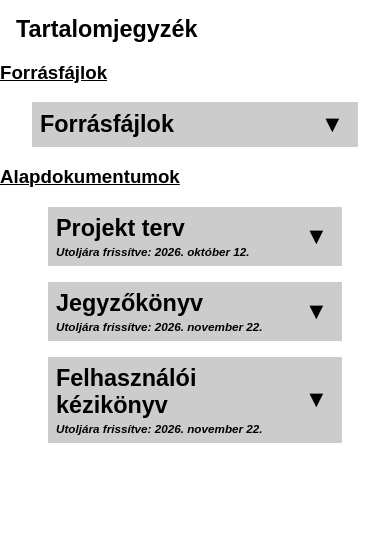
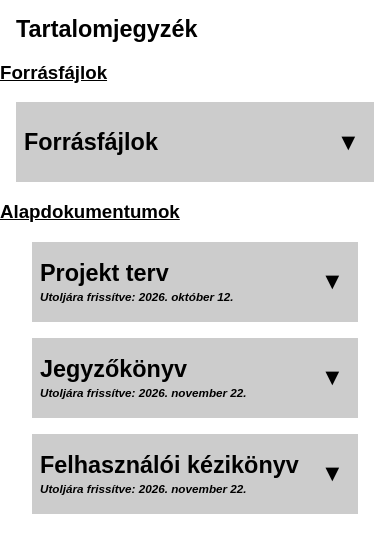
Before and after one commit to oroszkristof/EYZWG9-MOBILPROGRAMOZAS, a plain HTML site: page mobilprogramozas.html in a window 390 px wide. Drawn offline with Linux system fonts and the light colour scheme.

Commit message:
Add files via upload

```diff
--- a/mobilprogramozas.html
+++ b/mobilprogramozas.html
@@ -137,6 +137,19 @@
         font-size: 5vw;
       }
     }
+
+@media (max-width: 768px) {
+  .link {
+    margin: 1rem;
+  }
+
+  .header-container {
+    margin: 0;
+    min-height: 80px;
+    box-sizing: border-box;
+    width: 100%;
+  }
+}
   </style>
 </head>
 
@@ -207,7 +220,7 @@
         <li>
           <div class="header-container">
             <div>
-              <a href="https://drive.google.com/file/d/1920KzE9gVGV2_EHeo423omWwJ36LX28I/view?usp=sharing">
+              <a href="https://drive.google.com/file/d/11PzuhUr0ODGYTe_AjbzktMwty5v4iUTj/view?usp=sharing">
                 <b>Jegyzőkönyv</b>
               </a>
               <span class="frissites">Utoljára frissítve: 2026. november 22.</span>
```
